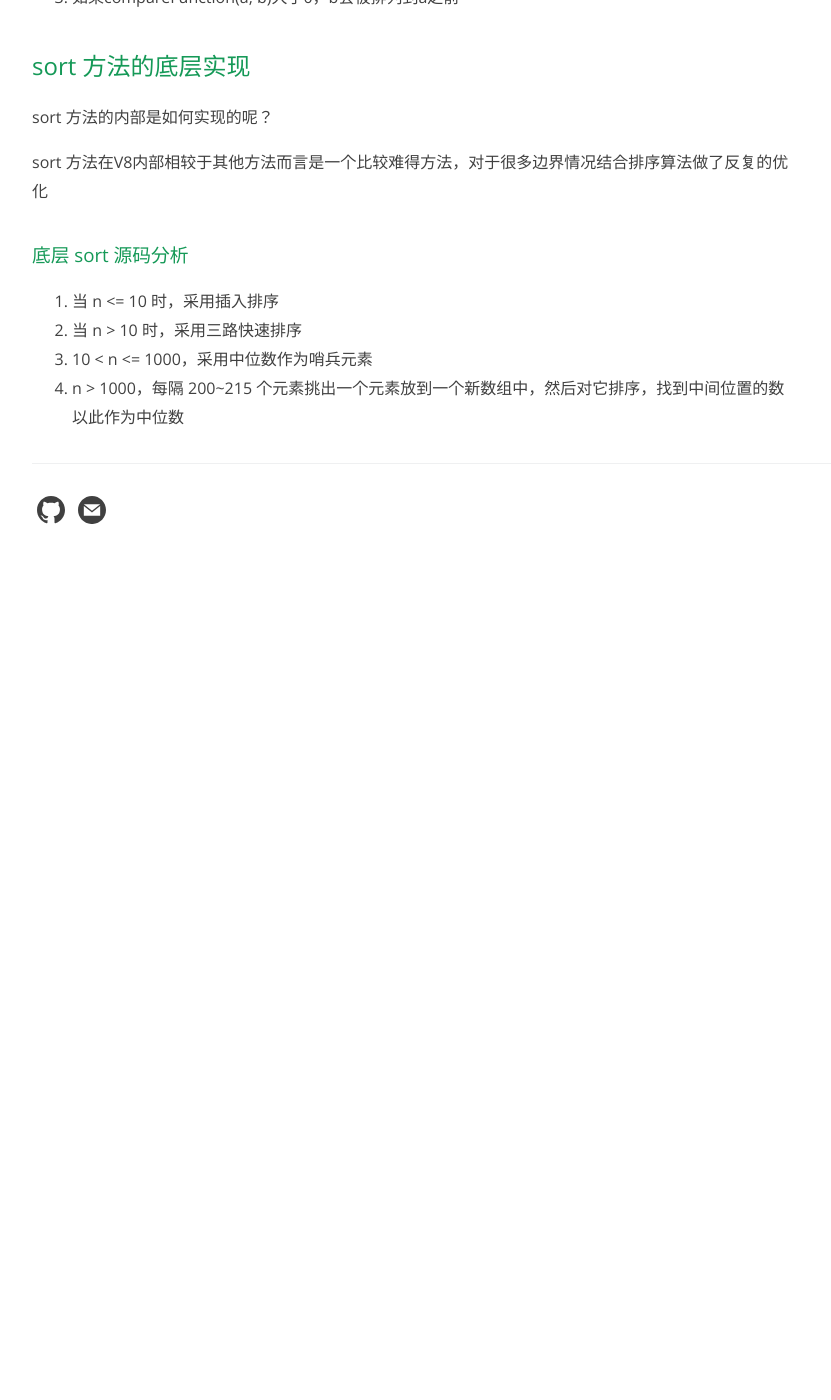
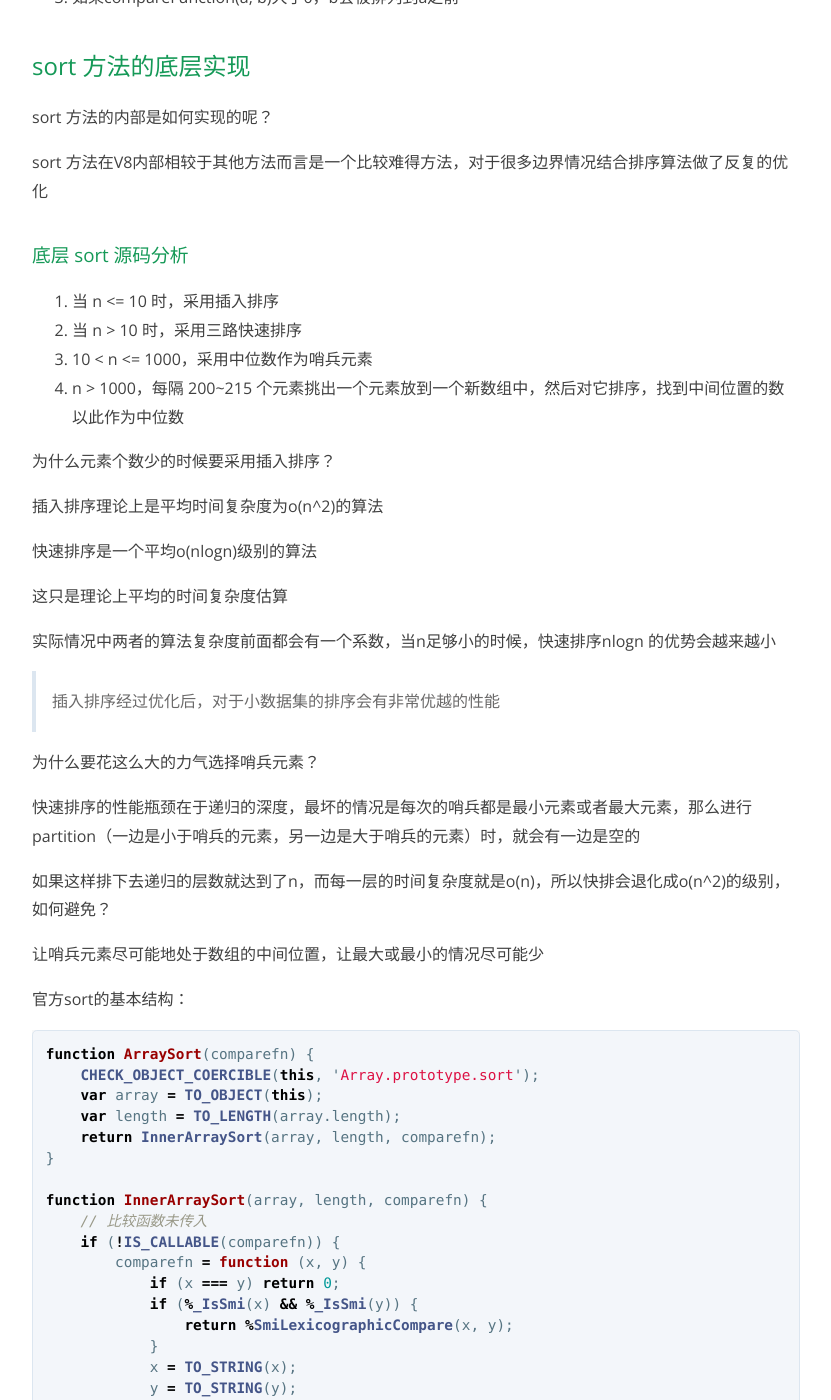
Before and after one commit to higwendolyn/Alias, a Jekyll site: the page built from _posts/2021-01-29-js_sort.md, in a window 1280 px wide and 1400 px high, scrolled down 1155 px. Shown: the whole window, without its empty margins (64-895 px from the left). Built offline with Jekyll 4.4.1, drawn with Linux system fonts in a browser that asks for light colours; before the commit the page ends 1734 px from its top, so only the background shows below that; some of the changed text lies outside the part shown.

Commit message:
sort源码分析

````diff
--- a/_posts/2021-01-29-js_sort.md
+++ b/_posts/2021-01-29-js_sort.md
@@ -58,3 +58,167 @@
 2. 当 n > 10 时，采用三路快速排序
 3. 10 < n <= 1000，采用中位数作为哨兵元素
 4. n > 1000，每隔 200~215 个元素挑出一个元素放到一个新数组中，然后对它排序，找到中间位置的数以此作为中位数
+
+为什么元素个数少的时候要采用插入排序？
+
+插入排序理论上是平均时间复杂度为o(n^2)的算法
+
+快速排序是一个平均o(nlogn)级别的算法
+
+这只是理论上平均的时间复杂度估算
+
+实际情况中两者的算法复杂度前面都会有一个系数，当n足够小的时候，快速排序nlogn 的优势会越来越小
+
+> 插入排序经过优化后，对于小数据集的排序会有非常优越的性能
+
+为什么要花这么大的力气选择哨兵元素？
+
+快速排序的性能瓶颈在于递归的深度，最坏的情况是每次的哨兵都是最小元素或者最大元素，那么进行partition（一边是小于哨兵的元素，另一边是大于哨兵的元素）时，就会有一边是空的
+
+如果这样排下去递归的层数就达到了n，而每一层的时间复杂度就是o(n)，所以快排会退化成o(n^2)的级别，如何避免？
+
+让哨兵元素尽可能地处于数组的中间位置，让最大或最小的情况尽可能少
+
+官方sort的基本结构：
+
+```javascript
+function ArraySort(comparefn) {
+    CHECK_OBJECT_COERCIBLE(this, 'Array.prototype.sort');
+    var array = TO_OBJECT(this);
+    var length = TO_LENGTH(array.length);
+    return InnerArraySort(array, length, comparefn);
+}
+
+function InnerArraySort(array, length, comparefn) {
+    // 比较函数未传入
+    if (!IS_CALLABLE(comparefn)) {
+        comparefn = function (x, y) {
+            if (x === y) return 0;
+            if (%_IsSmi(x) && %_IsSmi(y)) {
+                return %SmiLexicographicCompare(x, y);
+            }
+            x = TO_STRING(x);
+            y = TO_STRING(y);
+            if (x==y) return 0;
+            else return x < y ? -1 : 1;
+        };
+    }
+    function InsertionSort(a, from, to) {
+        // 插入排序
+        for (var i = from + 1; i < to; i++) {
+            var element = a[i];
+            for (var j = i - 1; j >= from; j--) {
+                var tmp = a[j];
+                var order = comparefn(tmp, element);
+                if (order > 0) {
+                    a[j + 1] = tmp;
+                } else {
+                    break;
+                }
+            }
+            a[j + 1] = element;
+        }
+    }
+    function GetThirdIndex(a, from, to) { // 元素个数大于1000时寻找哨兵元素
+        var t_array = new InternalArray();
+        var increment = 200 + ((to - from) & 15);
+        var j = 0;
+        from += 1;
+        to -= 1;
+        for (var i = from; i < to; i += increment) {
+            t_array[j] = [i, a[i]];
+            j++;
+        }
+        t_array.sort(function(a, b)) {
+            return comparefn(a[1], b[1]);
+        };
+        var third_index = t_array[t_array.length >> 1][0];
+        return third_index;
+    }
+    function QuickSort(a, from, to) { // 快速排序实现
+        // 哨兵位置
+        var third_index = 0;
+        while (true) {
+            if (to - from <= 10) {
+                InsertionSort(a, from, to); // 数据量小，使用插入排序，速度较快
+                return
+            }
+            if (to - from > 1000) {
+                third_index = GetThirdIndex(a, from, to);
+            } else {
+                // 小于1000直接取中点
+                third_index = from + ((to - from) >> 1);
+            }
+            // 下面开始快排
+            var v0 = a[from];
+            var v1 = a[to - 1];
+            var v2 = a[third_index];
+            var c01 = comparefn(v0, v1);
+            if (c01 > 0) {
+                var tmp = v0;
+                v0 = v1;
+                v1 = tmp;
+            }
+            var c02 = comparefn(v0, v2);
+            if (c02 > 0) {
+                var tmp = v0;
+                v0 = v2;
+                v2 = v1;
+                v1 = tmp;
+            } else {
+                var c12 = comparefn(v1, v2);
+                if (c12 > 0) {
+                    var tmp = v1;
+                    v1 = v2;
+                    v2 = tmp;
+                }
+            }
+            a[from] = v0;
+            a[to - 1] = v2;
+            var pivot = v1;
+            var low_end = from + 1;
+            var high_start = to - 1;
+            a[third_index] = a[low_end];
+            a[low_end] = pivot;
+            partition: for(var i = low_end + 1; i < high_start; i++) {
+                var element = a[i];
+                var order = comparefn(element, pivot);
+                if (order < 0) {
+                    a[i] = a[low_end];
+                    a[low_end] = element;
+                    low_end++;
+                } else if (order > 0) {
+                    do {
+                        high_start--;
+                        if (high_start == i) break partition;
+                        var top_elem = a[high_start];
+                        order = comparefn(top_elem, pivot);
+                    } while (order > 0);
+                    a[i] = a[high_start];
+                    a[high_start] = element;
+                    if (order < 0) {
+                        element = a[i];
+                        a[i] = a[low_end];
+                        a[low_end] = element;
+                        low_end++;
+                    }
+                }
+            }
+            // 快排的核心思路，递归调用快速排序方法
+            if (to - high_start < low_end - from) {
+                QuickSort(a, high_start, to);
+            } else {
+                QuickSort(a, from, low_end);
+                from = high_start;
+            }
+        }
+    }
+}
+```
+
+## 总结
+
+排序算法|时间复杂度（最好）|时间复杂度（平均）|时间复杂度（最差）|空间复杂度|稳定性
+---|---|---|---|---|---
+快速排序|o(nlogn)|o(nlogn)|o(n^2)|o(nlogn)|不稳定
+插入排序|o(n)|o(n^2)|o(n^2)|o(1)|稳定
````
